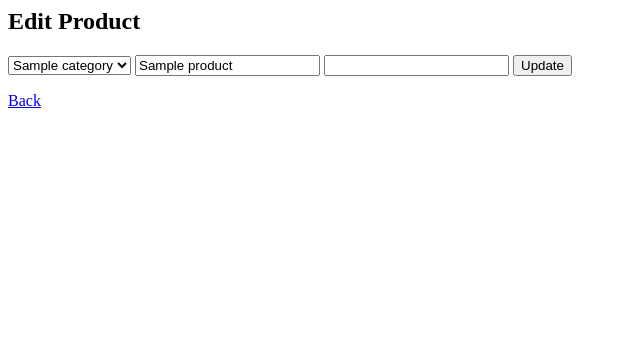
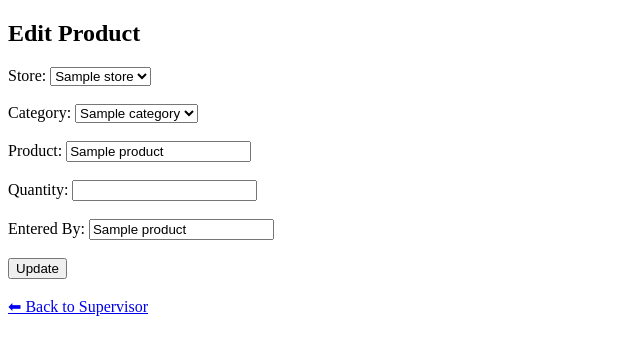
Before and after one commit to hetshah8100/inventory-system, a Flask app: template templates/edit.html in a window 1280 px wide. Shown: the top 355 px of the page, without its empty margins (0-640 px from the left). Run offline with Flask 3, Linux system fonts and the light colour scheme; the template is opened without the code that fills it: most values are stand-ins (such as "Sample title", 1, 10 or a date in 2020); some libraries are stand-ins or nearby versions.

Commit message:
Update edit.html

```diff
--- a/templates/edit.html
+++ b/templates/edit.html
@@ -1,16 +1,41 @@
+<!DOCTYPE html>
+<html>
+<head>
+    <title>Edit Product</title>
+</head>
+<body>
+
 <h2>Edit Product</h2>
 
 <form method="post">
+    <label>Store:</label>
+    <select name="store">
+        {% for s in stores %}
+            <option value="{{ s }}" {% if s == product[1] %}selected{% endif %}>{{ s }}</option>
+        {% endfor %}
+    </select><br><br>
+
+    <label>Category:</label>
     <select name="category">
         {% for c in categories %}
-        <option {% if c == product[1] %}selected{% endif %}>{{ c }}</option>
+            <option value="{{ c }}" {% if c == product[2] %}selected{% endif %}>{{ c }}</option>
         {% endfor %}
-    </select>
+    </select><br><br>
 
-    <input name="product" value="{{ product[2] }}">
-    <input name="quantity" type="number" value="{{ product[3] }}">
+    <label>Product:</label>
+    <input type="text" name="product" value="{{ product[3] }}" required><br><br>
 
-    <button>Update</button>
+    <label>Quantity:</label>
+    <input type="number" name="quantity" value="{{ product[4] }}" required><br><br>
+
+    <label>Entered By:</label>
+    <input type="text" name="entered_by" value="{{ product[5] }}" required><br><br>
+
+    <button type="submit">Update</button>
 </form>
 
-<a href="/supervisor">Back</a>
+<br>
+<a href="/supervisor">⬅ Back to Supervisor</a>
+
+</body>
+</html>
```
